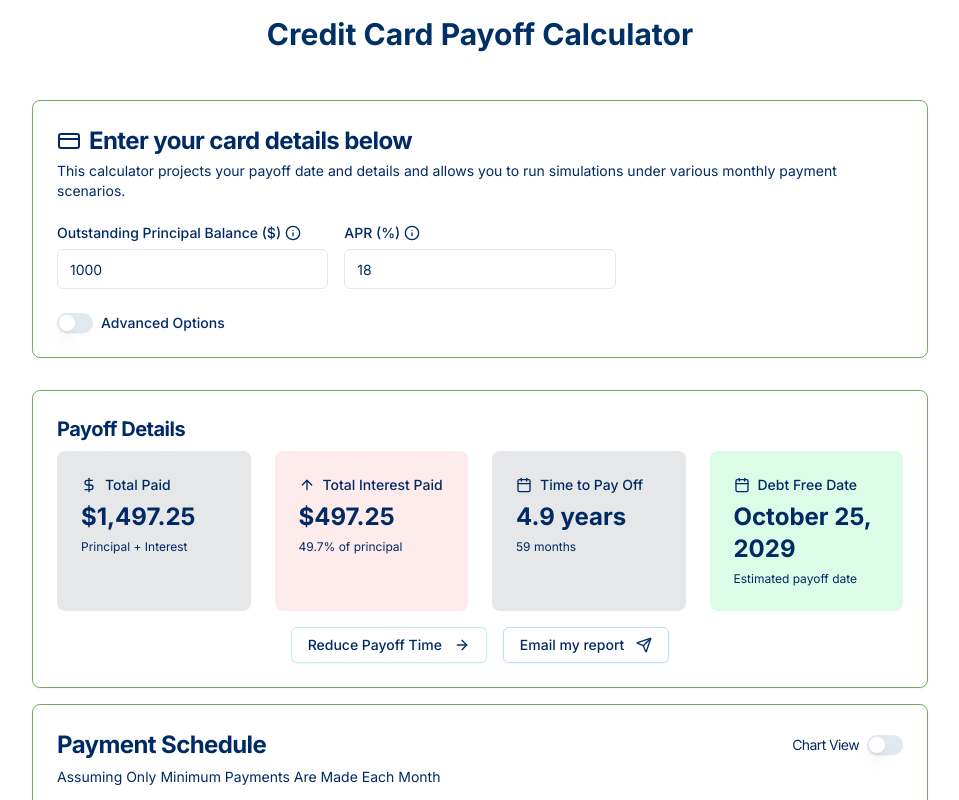
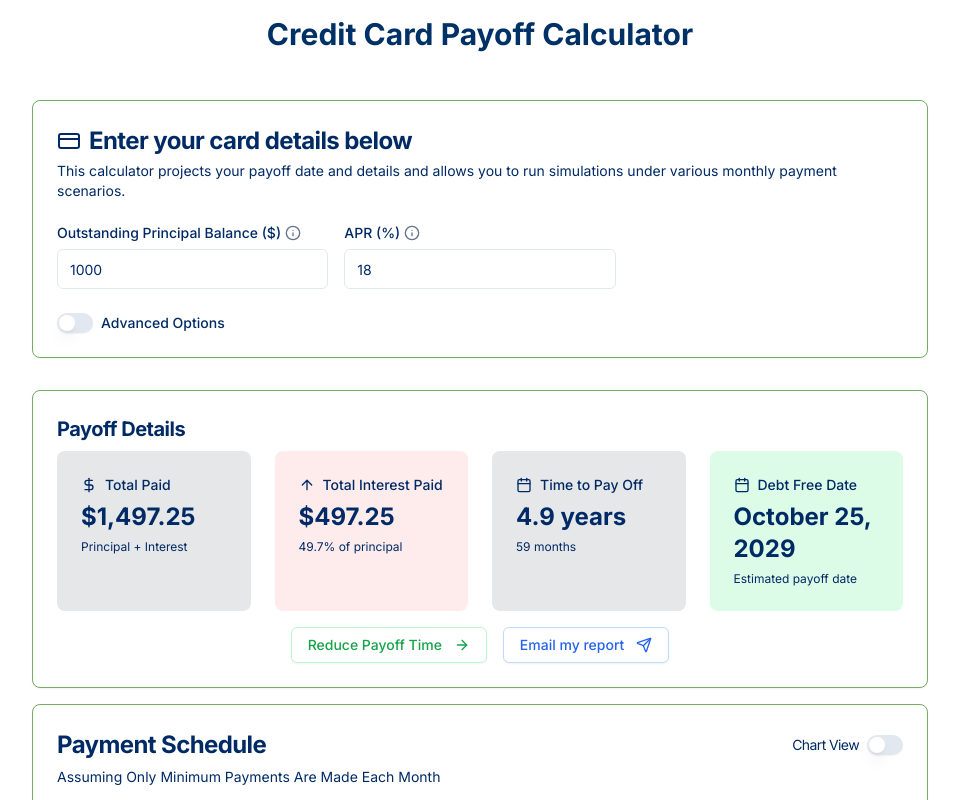
Before and after one commit to malhotra-vikas/debt-management-app, a Next.js app: page /credit-card-calculator in a window 1280 px wide. Shown: the top 800 px of the page, without its empty margins (160-1119 px from the left). Built offline with nearby package versions, Linux system fonts and the light colour scheme; what @react-pdf/renderer would draw is missing.

Commit message:
Color and fonts

```diff
--- a/styles/credit-card-calculator.css
+++ b/styles/credit-card-calculator.css
@@ -1,7 +1,3 @@
-.card-calculator-container,
-.card-calculator-container * {
-  color: #002A65;
-}
 
 .card-calculator-container {
     @apply container mx-auto p-4 space-y-8;
```
